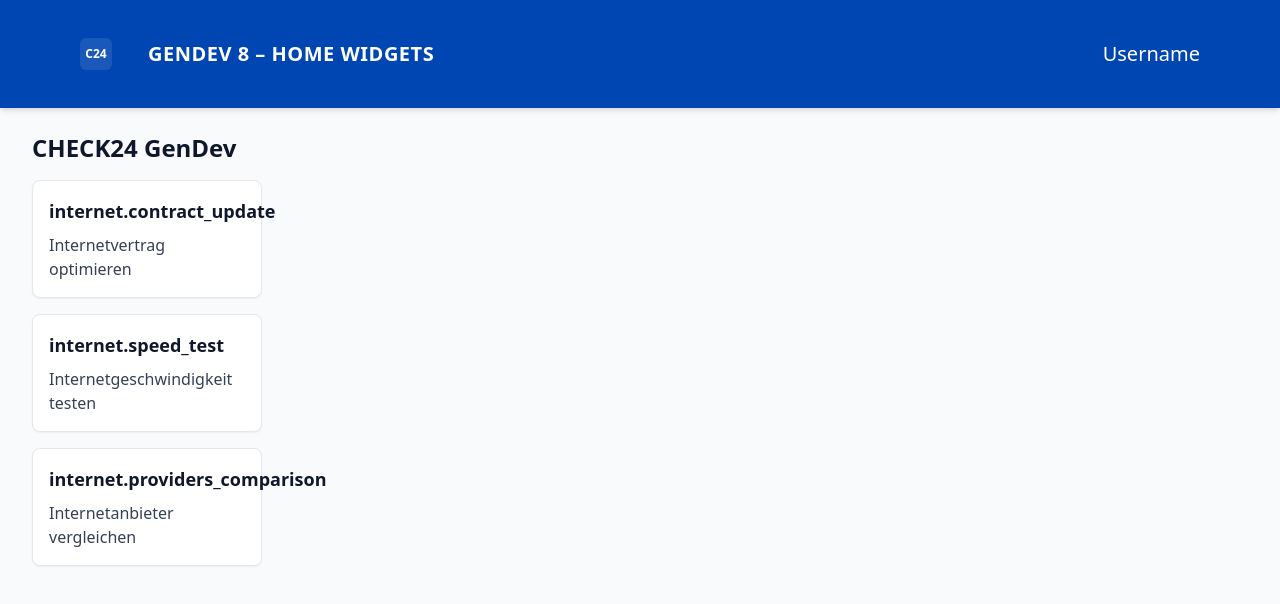
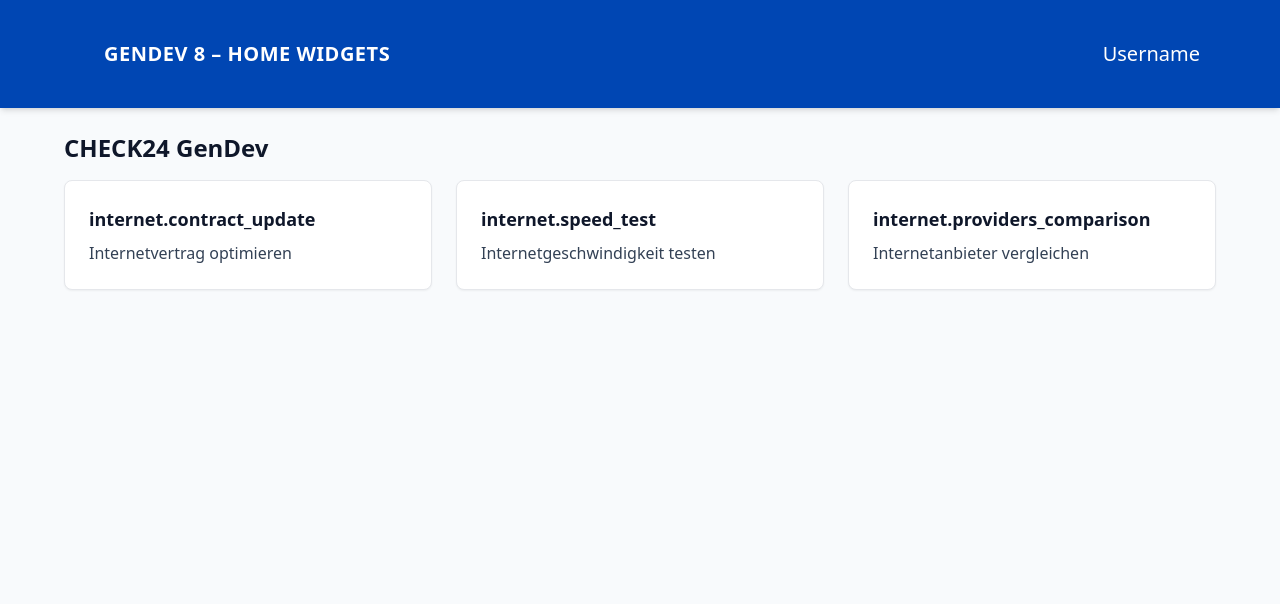
Before and after one commit to Iris-Wildauer/GenDev-8-Application, a Next.js app: page / in a window 1280 px wide. Shown: the top 604 px of the page. Built offline with nearby package versions, Linux system fonts and the light colour scheme.

Commit message:
fixes styling

```diff
--- a/app/components/Widget.tsx
+++ b/app/components/Widget.tsx
@@ -22,27 +22,36 @@
             .catch(() => setData(null));
     }, []);
 
-    /*Skeleton*/
+    /* Skeleton */
     if (!data) {
         return (
-            <div className="rounded-lg bg-white p-4 shadow-sm border space-y-3 animate-pulse">
-                <div className="h-5 w-32 bg-slate-200 rounded"/>
-                <div className="h-4 w-full bg-slate-200 rounded"/>
-                <div className="h-4 w-2/3 bg-slate-200 rounded"/>
+            <div className="grid grid-cols-1 sm:grid-cols-2 lg:grid-cols-3 gap-4">
+                {[1, 2, 3].map((_, index) => (
+                    <div
+                        key={index}
+                        className="rounded-lg bg-white p-4 shadow-sm border space-y-3 animate-pulse">
+                        <div className="h-5 w-1/2 bg-slate-200 rounded" />
+                        <div className="h-4 w-full bg-slate-200 rounded" />
+                        <div className="h-4 w-3/4 bg-slate-200 rounded" />
+                    </div>
+                ))}
             </div>
         );
     }
 
     return (
-        <div className="flex flex-wrap justify-between gap-4">
+        <div className="grid grid-cols-1 sm:grid-cols-2 lg:grid-cols-3 gap-6">
             {data.widget && data.widget.length > 0 ? (
                 data.widget.map((widget, i) => (
                     <div
                         key={i}
-                        className="flex-grow rounded-lg bg-white p-4 shadow-sm border min-w-[150px] max-w-[300px] sm:min-w-[200px] h-auto"
-                    >
-                        <h2 className="text-lg font-semibold text-slate-900">{widget.id}</h2>
-                        <p className="mt-2 text-base text-slate-700">{widget.title}</p>
+                        className="rounded-lg bg-white p-6 shadow-sm border w-full min-w-[250px] max-w-[460px]">
+                        <h2 className="text-lg font-semibold text-slate-900">
+                            {widget.id}
+                        </h2>
+                        <p className="mt-2 text-base text-slate-700">
+                            {widget.title}
+                        </p>
                     </div>
                 ))
             ) : (
--- a/app/layout.tsx
+++ b/app/layout.tsx
@@ -11,9 +11,6 @@
             <div className="mx-auto flex items-center justify-between px-20 py-4 gap-4">
 
                 <div className="flex items-center gap-3">
-                    <div className="flex h-8 w-8 items-center justify-center rounded-md bg-white/10 text-xs font-bold">
-                        C24
-                    </div>
                     <div className="flex flex-col">
             <span className="text-xl p-6 font-semibold uppercase tracking-wide">
               GenDev 8 – Home Widgets
--- a/app/page.tsx
+++ b/app/page.tsx
@@ -3,18 +3,12 @@
 
 export default function Page() {
     return (
-        <div className="space-y-4">
+        <div className="space-y-4 px-4 md:px-8">
             <h1 className="text-2xl font-semibold text-slate-900">
                 CHECK24 GenDev
             </h1>
-
-            <p className="text-sm text-slate-700">
-            </p>
-
-            <section className="grid gap-4 md:grid-cols-5">
-
+            <section className="w-full">
                 <Widget />
-
             </section>
         </div>
     );
--- a/lib/widgets/orchestrator.ts
+++ b/lib/widgets/orchestrator.ts
@@ -10,7 +10,7 @@
         getInternetWidgets()
     ]);
 
-    const widgets:WidgetInstance[] = [...internet] /*Kopie*/
+    const widgets:WidgetInstance[] = [...internet]
 
     return widgets;
 }
--- a/lib/widgets/providers/internet.ts
+++ b/lib/widgets/providers/internet.ts
@@ -2,6 +2,7 @@
 
 export async function getInternetWidgets(): Promise<WidgetInstance[]>{
     return [
+
         {
             id: "internet.contract_update",
             title: "Internetvertrag optimieren"
@@ -13,6 +14,6 @@
         {
             id:"internet.providers_comparison",
             title:"Internetanbieter vergleichen"
-        }
+        },
     ]
 }
```
